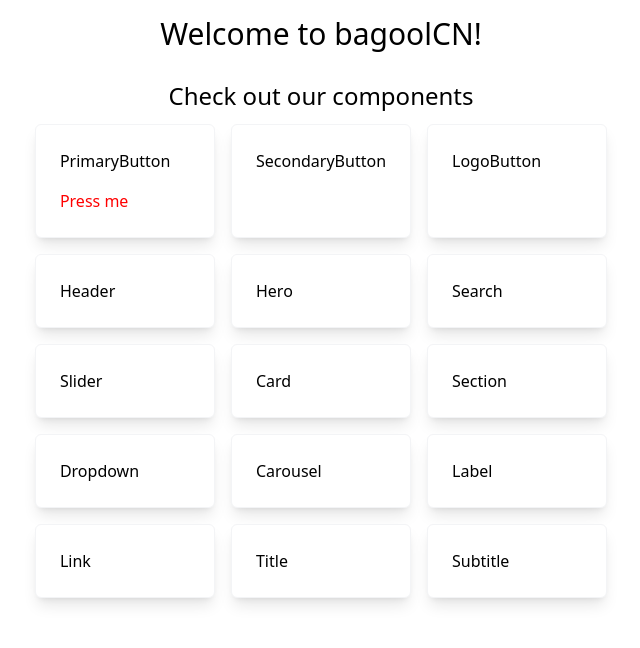
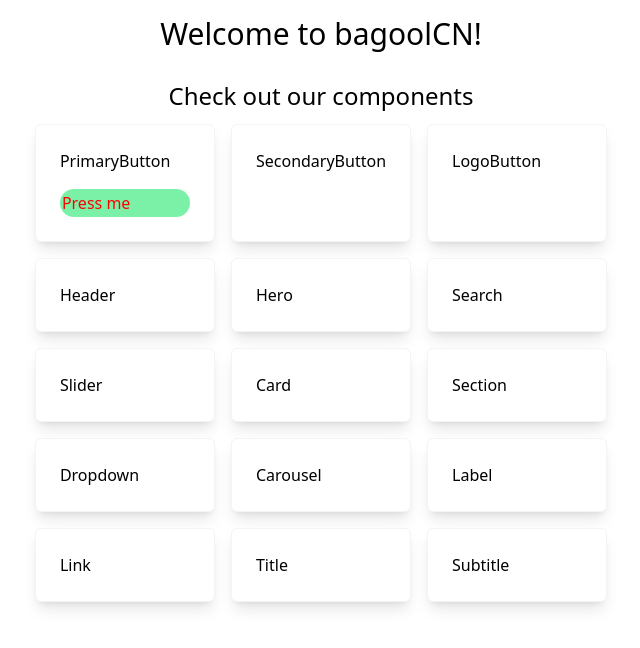
Before and after one commit to bcatalfo/bagoolCN, a React (Vite) app: page / in a window 1280 px wide. Shown: the top 648 px of the page, without its empty margins (319-959 px from the left). Built offline with nearby package versions, Linux system fonts and the light colour scheme.

Commit message:
Added more CSS to the PrimaryButton.

```diff
--- a/src/primary-button.css
+++ b/src/primary-button.css
@@ -1,12 +1,8 @@
 a {
   color: red;
-}
-
-a:hover {
   --outer-radius: 9999px;
   --border-size: 2px;
   --inner-radius: calc(var(--outer-radius) - var(--border-size));
-  animation: halfBorderSpin 0.3s cubic-bezier(0, 0.28, 0.28, 1.01) forwards;
   background-image: conic-gradient(
     from var(--angle) at 0.5rem 150%,
     transparent,
@@ -18,6 +14,10 @@ a:hover {
   );
   border-radius: var(--outer-radius);
   padding: var(--border-size);
+}
+
+a:hover {
+  animation: halfBorderSpin 0.3s cubic-bezier(0, 0.28, 0.28, 1.01) forwards;
 }
 
 a > div {
--- a/src/primary-button.tsx
+++ b/src/primary-button.tsx
@@ -6,8 +6,8 @@ export default function PrimaryButton({
   children: React.ReactNode;
 }) {
   return (
-    <a>
-      <div className="">{children}</div>
+    <a className="w-full rounded-full bg-green-300">
+      <div className="bg-green-300">{children}</div>
     </a>
   );
 }
```
